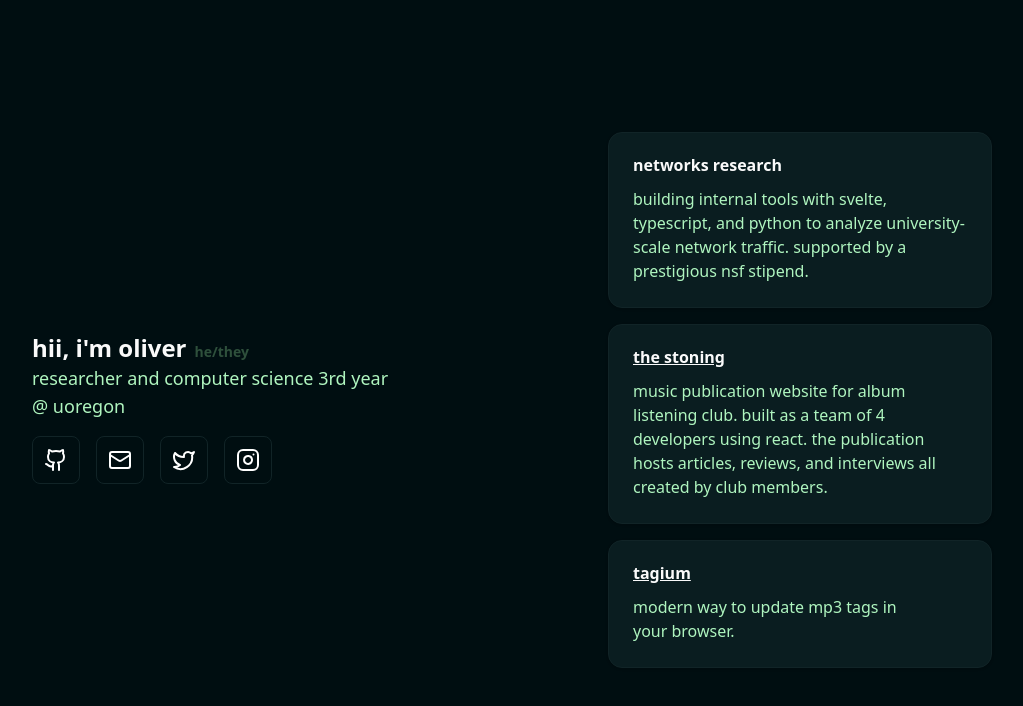
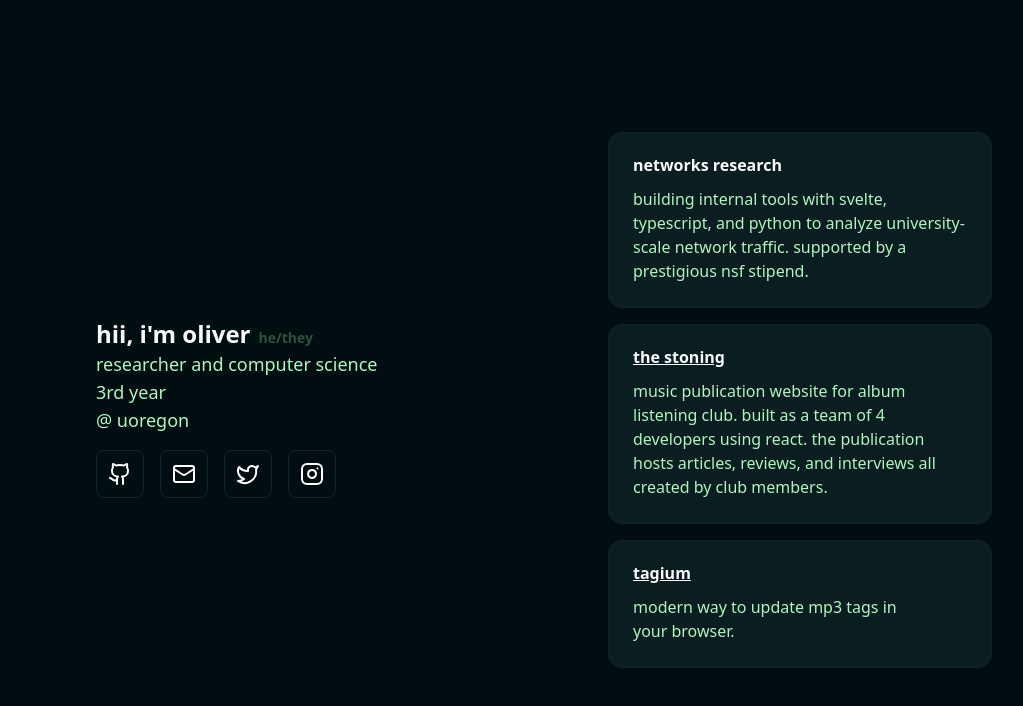
Before and after one commit to flamboh/olidotboo, a Next.js app: page / in a window 1280 px wide. Shown: the top 706 px of the page, without its empty margins (96-1119 px from the left). Built offline with nearby package versions, Linux system fonts and the light colour scheme.

Commit message:
fix medium screens and side spacing, updated readme

```diff
--- a/src/app/page.tsx
+++ b/src/app/page.tsx
@@ -5,8 +5,8 @@ import Image from "next/image";
 
 export default function Home() {
   return (
-    <div className="font-sans min-h-screen md:items-center md:justify-center bg-background md:grid md:grid-cols-2 md:mx-[10vw] mx-[5vw] md:space-x-[10vw] overflow-hidden flex flex-col items-center justify-center md:gap-y-0 gap-y-4">
-      <div className="col-span-1 flex flex-col">
+    <div className="font-sans min-h-screen lg:items-center lg:justify-center bg-background lg:grid lg:grid-cols-2 lg:mx-[15vw] mx-[5vw] lg:space-x-[10vw] overflow-hidden flex flex-col items-center justify-center lg:gap-y-0 gap-y-4">
+      <div className="col-span-1 flex flex-col md:items-start items-center">
         <div className="flex flex-col rounded-md py-4 w-full">
           <h1 className="text-2xl font-bold text-foreground flex items-baseline gap-2">
             {"hii, i'm oliver"}
@@ -82,7 +82,7 @@ export default function Home() {
           </Button>
         </div>
       </div>
-      <div className="col-span-1 flex flex-col gap-y-4 items-center">
+      <div className="col-span-1 flex flex-col gap-y-4 items-end">
         <Card className="w-[min(90vw,24rem)] gap-y-2">
           <CardHeader>
             <CardTitle>networks research</CardTitle>
```
Also changed, not shown: 1 other file (tests, documents, lock files or other folders).
